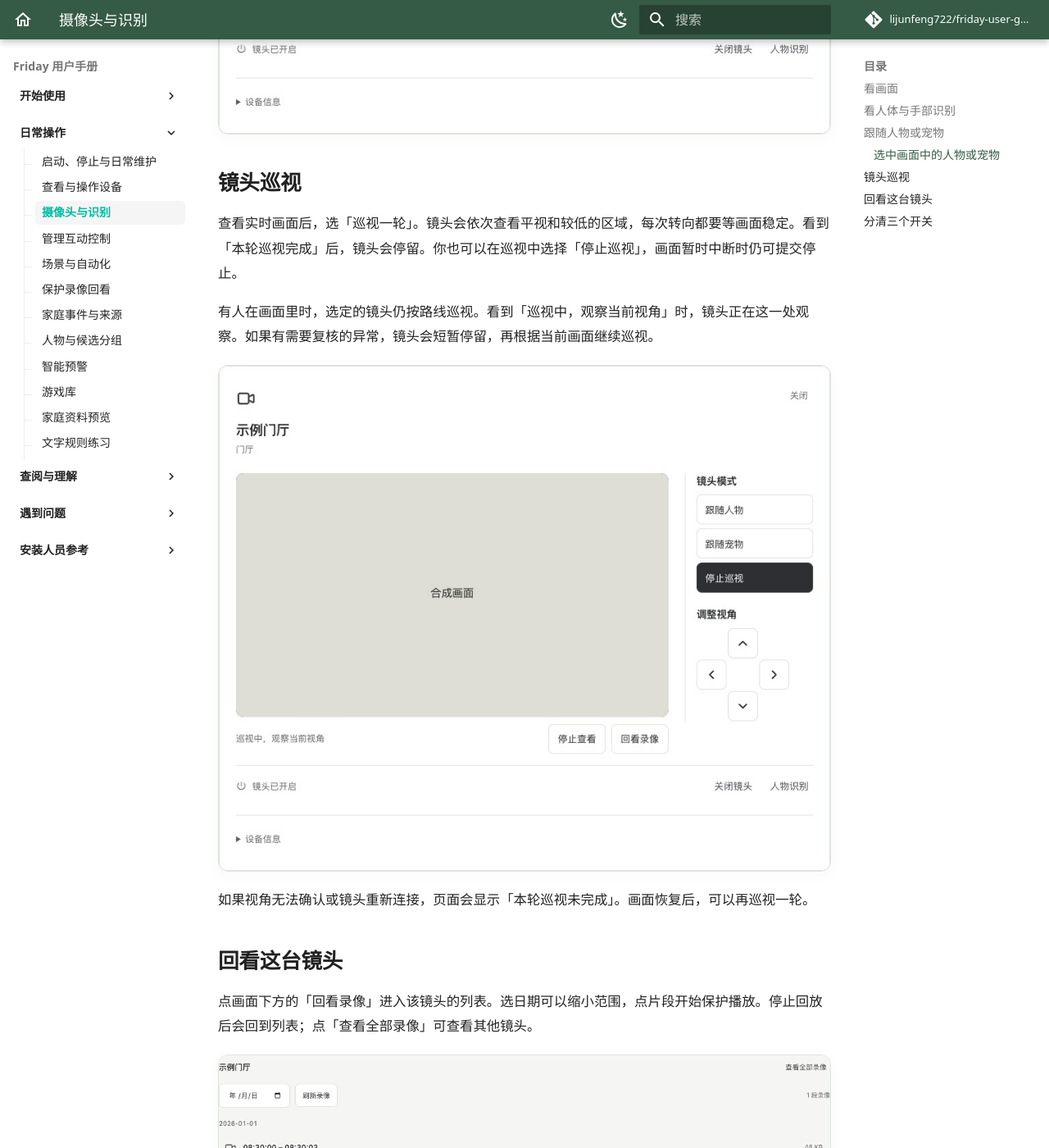
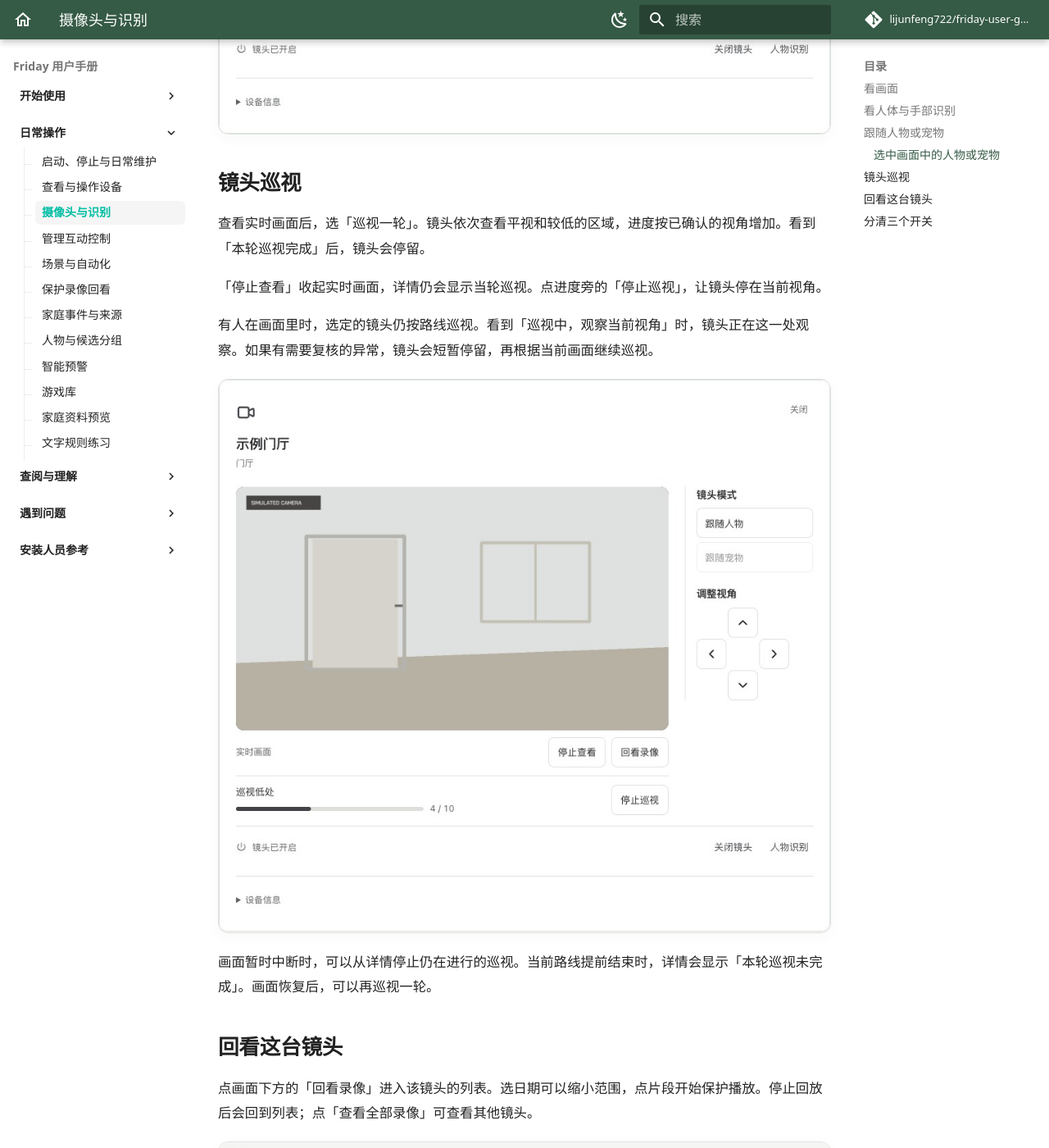
Before and after one commit to lijunfeng722/friday-user-guide, an MkDocs documentation site: the page built from docs/guides/cameras.md, in a window 1280 px wide and 1400 px high, scrolled down 2914 px. Shown: the whole window at 82% size. Built offline with MkDocs 1.6.1 and Material for MkDocs 9.7.7, drawn with Linux system fonts in a browser that asks for light colours; comment, search, counter and statistics services are not loaded.

Commit message:
文档：同步镜头巡视进度与后台停止步骤

```diff
--- a/docs/guides/cameras.md
+++ b/docs/guides/cameras.md
@@ -39,13 +39,15 @@
 
 ## 镜头巡视
 
-查看实时画面后，选「巡视一轮」。镜头会依次查看平视和较低的区域，每次转向都要等画面稳定。看到「本轮巡视完成」后，镜头会停留。你也可以在巡视中选择「停止巡视」，画面暂时中断时仍可提交停止。
+查看实时画面后，选「巡视一轮」。镜头依次查看平视和较低的区域，进度按已确认的视角增加。看到「本轮巡视完成」后，镜头会停留。
+
+「停止查看」收起实时画面，详情仍会显示当轮巡视。点进度旁的「停止巡视」，让镜头停在当前视角。
 
 有人在画面里时，选定的镜头仍按路线巡视。看到「巡视中，观察当前视角」时，镜头正在这一处观察。如果有需要复核的异常，镜头会短暂停留，再根据当前画面继续巡视。
 
-![摄像头详情中的观察状态与停止巡视，合成画面](../assets/screenshots/friday-camera-survey.jpg)
+![摄像头详情显示已确认的巡视进度和停止入口，合成画面](../assets/screenshots/friday-camera-survey.jpg)
 
-如果视角无法确认或镜头重新连接，页面会显示「本轮巡视未完成」。画面恢复后，可以再巡视一轮。
+画面暂时中断时，可以从详情停止仍在进行的巡视。当前路线提前结束时，详情会显示「本轮巡视未完成」。画面恢复后，可以再巡视一轮。
 
 ## 回看这台镜头
 
```
Also changed, not shown: USER_MANUAL.md (+8 -4 lines), docs/assets/screenshots/friday-camera-survey.source.json (added, +14 -0 lines), docs/assets/screenshots/friday-camera-view-recordings.source.json (+0 -8 lines), docs/troubleshooting/faq.md (+2 -0 lines), docs/assets/screenshots/friday-camera-survey.jpg.
